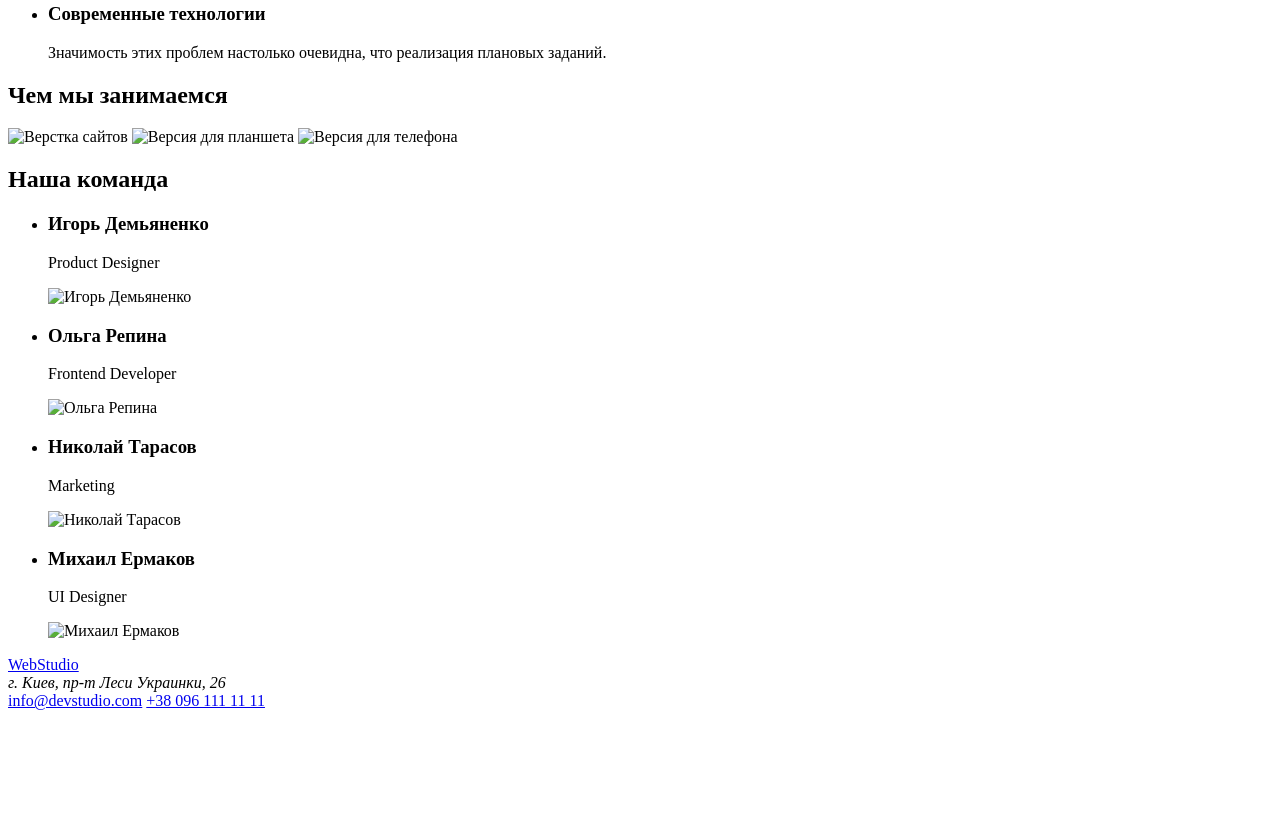
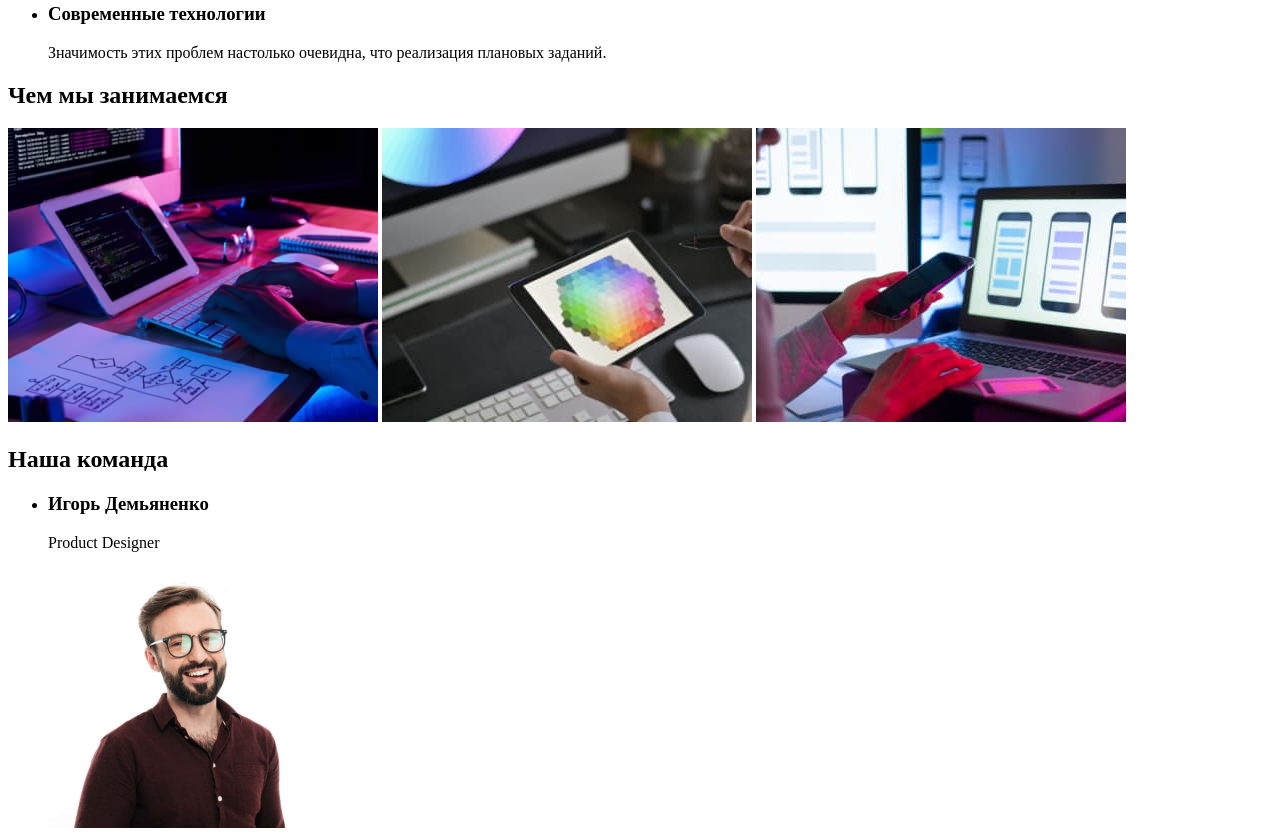
Before and after one commit to boderses/goit-markup-hw-01, a plain HTML site: page index.html in a window 1280 px wide. Shown: the part 514-1346 px from the top of the page. Before the commit the page ends 1232 px from the top, so only its background shows below. Drawn offline with Linux system fonts and the light colour scheme; the site is published under a folder, as on GitHub Pages, so addresses that start at the root find nothing.

Commit message:
Исправлен относительный путь изображений

```diff
--- a/index.html
+++ b/index.html
@@ -55,9 +55,9 @@
 
     <section>
         <h2>Чем мы занимаемся</h2>
-        <img src="/images/coding.jpg" alt="Верстка сайтов" width="370">
-        <img src="/images/tablet.jpg" alt="Версия для планшета" width="370">
-        <img src="/images/phone.jpg" alt="Версия для телефона" width="370">
+        <img src="./images/coding.jpg" alt="Верстка сайтов" width="370">
+        <img src="./images/tablet.jpg" alt="Версия для планшета" width="370">
+        <img src="./images/phone.jpg" alt="Версия для телефона" width="370">
     </section>
 
     <section>
@@ -66,22 +66,22 @@
             <li>
                 <h3>Игорь Демьяненко</h3>
                 <p>Product Designer</p>
-                <img src="/images/igor.jpg" alt="Игорь Демьяненко" width="270">
+                <img src="./images/igor.jpg" alt="Игорь Демьяненко" width="270">
             </li>
             <li>
                 <h3>Ольга Репина</h3>
                 <p>Frontend Developer</p>
-                <img src="/images/olga.jpg" alt="Ольга Репина" width="270">
+                <img src="./images/olga.jpg" alt="Ольга Репина" width="270">
             </li>
             <li>
                 <h3>Николай Тарасов</h3>
                 <p>Marketing</p>
-                <img src="/images/nicolaj.jpg" alt="Николай Тарасов" width="270">
+                <img src="./images/nicolaj.jpg" alt="Николай Тарасов" width="270">
             </li>
             <li>
                 <h3>Михаил Ермаков</h3>
                 <p>UI Designer</p>
-                <img src="/images/mihail.jpg" alt="Михаил Ермаков" width="270">
+                <img src="./images/mihail.jpg" alt="Михаил Ермаков" width="270">
             </li>
         </ul>
     </section>
```
